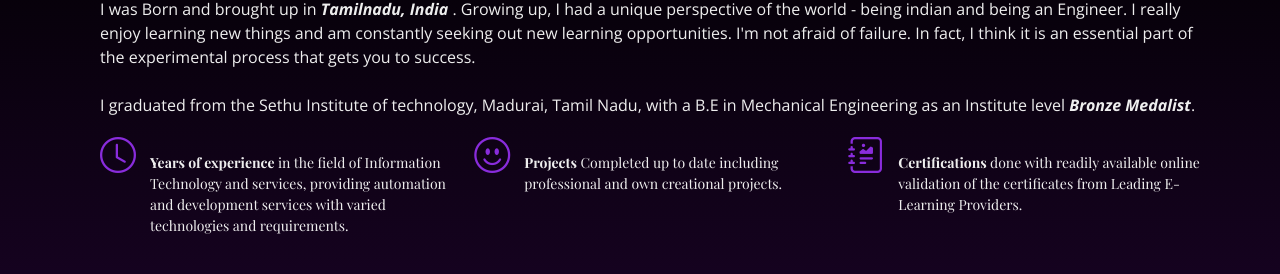
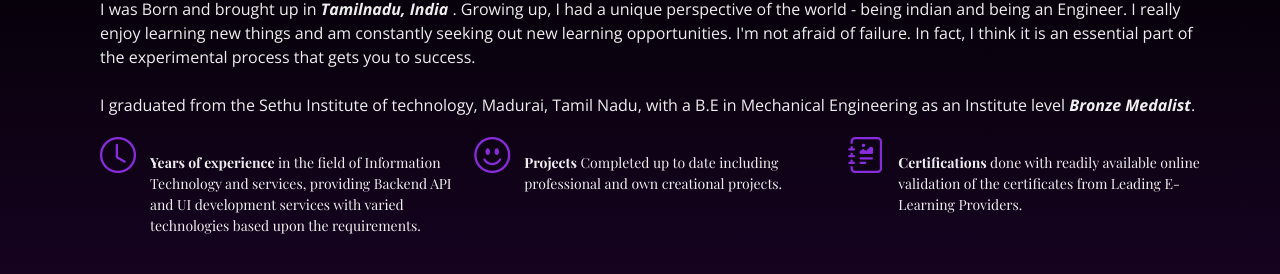
Before and after one commit to abdus-shakur/profile-react, a React (Create React App) app: page / in a window 1280 px wide. Shown: the part 799-1073 px from the top of the page. Built offline with nearby package versions, Linux system fonts and the light colour scheme; no server answers; a web font is replaced by a local one.

Commit message:
Changes to experience - test

```diff
--- a/src/data/default.js
+++ b/src/data/default.js
@@ -15,7 +15,7 @@ var profileData = {
                 "icon": "bi bi-clock",
                 "value": "3",
                 "decimals": "2",
-                "description": "<strong>Years of experience</strong> in the field of Information Technology and services, providing automation and development services with varied technologies and requirements."
+                "description": "<strong>Years of experience</strong> in the field of Information Technology and services, providing Backend API and UI development services with varied technologies based upon the requirements."
             },
             {
                 "icon": "bi bi-emoji-smile",
```
Also changed, not shown: 6 other files (tests, documents, lock files or other folders).
